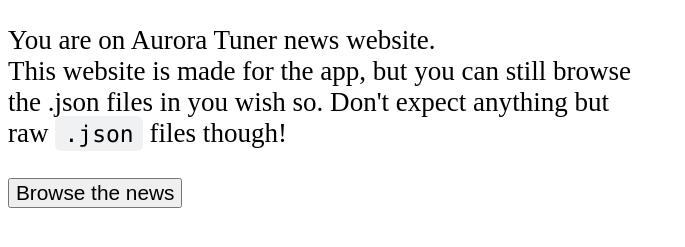
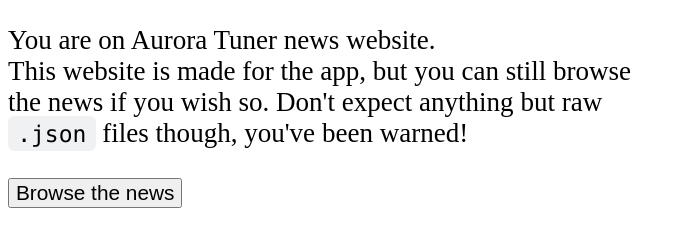
Before and after one commit to sovaowlsova/auroratuner-github.io, a plain HTML site: page index.html in a window 1280 px wide. Shown: the part 79-326 px from the top of the page, without its empty margins (0-685 px from the left). Drawn offline with Linux system fonts and the light colour scheme; a script that the page names is missing.

Commit message:
changed div text

```diff
--- a/index.html
+++ b/index.html
@@ -10,7 +10,7 @@
         <h1 class="title">Welcome!</h1>
         <div class="main-div">
             <p>You are on Aurora Tuner news website.<br />This website is made for the app, but you can
-                still browse the .json files in you wish so. Don't expect anything but raw <code>.json</code> files though!</p>
+                still browse the news if you wish so. Don't expect anything but raw <code>.json</code> files though, you've been warned!</p>
         </div>
         <button onclick="window.location.href='https://sovaowlsova.github.io/auroratuner-github.io/news.json'">Browse the news</button>
     </body>
```
